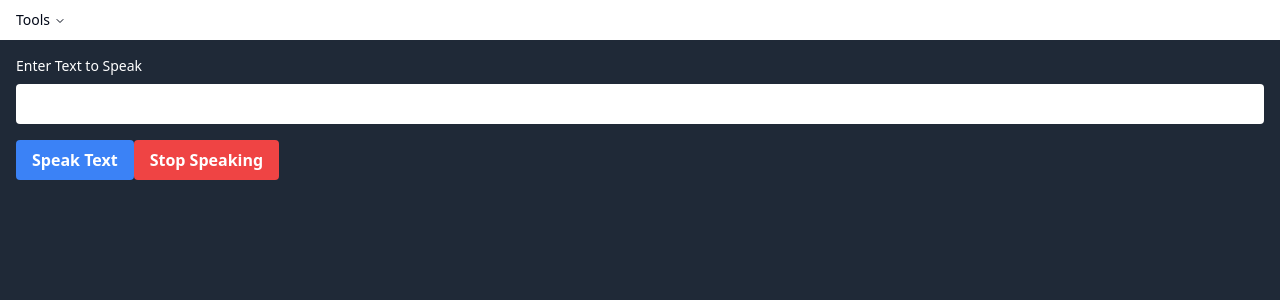
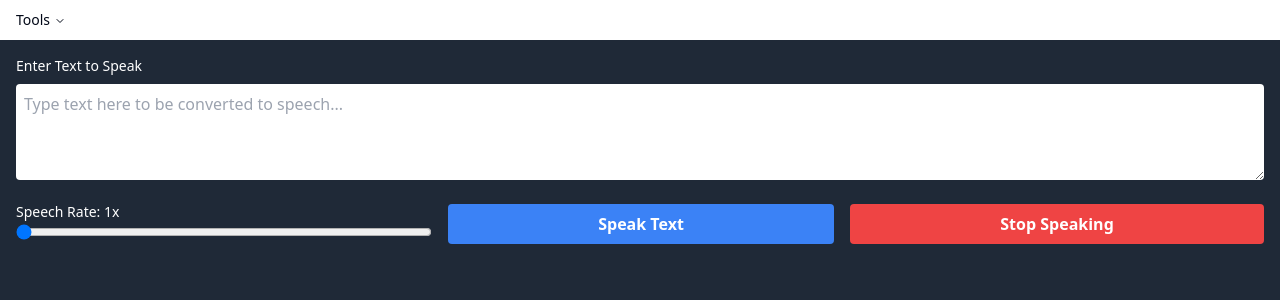
Before and after one commit to DAVEALLCAPS/text-tools, a React (Create React App) app: page /tts in a window 1280 px wide. Shown: the top 300 px of the page. Built offline with nearby package versions, Linux system fonts and the light colour scheme.

Commit message:
Add TTS Rate Slider

```diff
--- a/src/TTSPage.js
+++ b/src/TTSPage.js
@@ -2,49 +2,68 @@ import React, { useState } from 'react';
 
 function TTSPage() {
   const [text, setText] = useState('');
+  const [rate, setRate] = useState(1);
 
   const speakText = () => {
-    // Create a new instance of SpeechSynthesisUtterance
     const msg = new SpeechSynthesisUtterance();
-
-    // Set the text for the SpeechSynthesisUtterance
     msg.text = text;
-
-    // Use the speechSynthesis interface to speak the text
+    msg.rate = Number(rate);
     window.speechSynthesis.speak(msg);
   };
 
   const stopSpeech = () => {
-    // Cancel any ongoing speech synthesis
     window.speechSynthesis.cancel();
   }
 
   return (
-    <div className="min-h-screen bg-gray-800 p-4">
-      <label htmlFor="tts-input" className="block text-sm font-medium text-white">
+    <div className="min-h-screen bg-gray-800 p-4 text-white">
+      <label htmlFor="tts-input" className="block text-sm font-medium">
         Enter Text to Speak
       </label>
-      <input
-        type="text"
+      <textarea
         id="tts-input"
-        className="w-full p-2 rounded mt-2"
+        className="w-full p-2 rounded mt-2 text-black h-24"
         value={text}
         onChange={(e) => setText(e.target.value)}
+        placeholder="Type text here to be converted to speech..."
+        aria-label="Text to Speech Input"
       />
+      <div className="mt-4 flex items-center">
+        <div className="w-1/3">
+          <label htmlFor="rate" className="block text-sm font-medium">
+            Speech Rate: {rate}x
+          </label>
+          <input
+            type="range"
+            id="rate"
+            min="1"
+            max="2"
+            step="0.25"
+            value={rate}
+            onChange={(e) => setRate(e.target.value)}
+            className="w-full"
+            aria-label="Speech Rate Slider"
+          />
+        </div>
+        <div className="flex-grow flex space-x-4 ml-4">
           <button
             type="button"
-        className="mt-4 bg-blue-500 hover:bg-blue-700 text-white font-bold py-2 px-4 rounded"
+            className="bg-blue-500 hover:bg-blue-700 text-white font-bold py-2 px-4 rounded flex-grow"
             onClick={speakText}
+            aria-label="Speak Text Button"
           >
             Speak Text
           </button>
           <button
             type="button"
-          className="bg-red-500 hover:bg-red-700 text-white font-bold py-2 px-4 rounded"
+            className="bg-red-500 hover:bg-red-700 text-white font-bold py-2 px-4 rounded flex-grow"
             onClick={stopSpeech}
+            aria-label="Stop Speaking Button"
           >
             Stop Speaking
           </button>
+        </div>
+      </div>
     </div>
   );
 }
```
Lines whose indentation alone changed are shown as unchanged.
